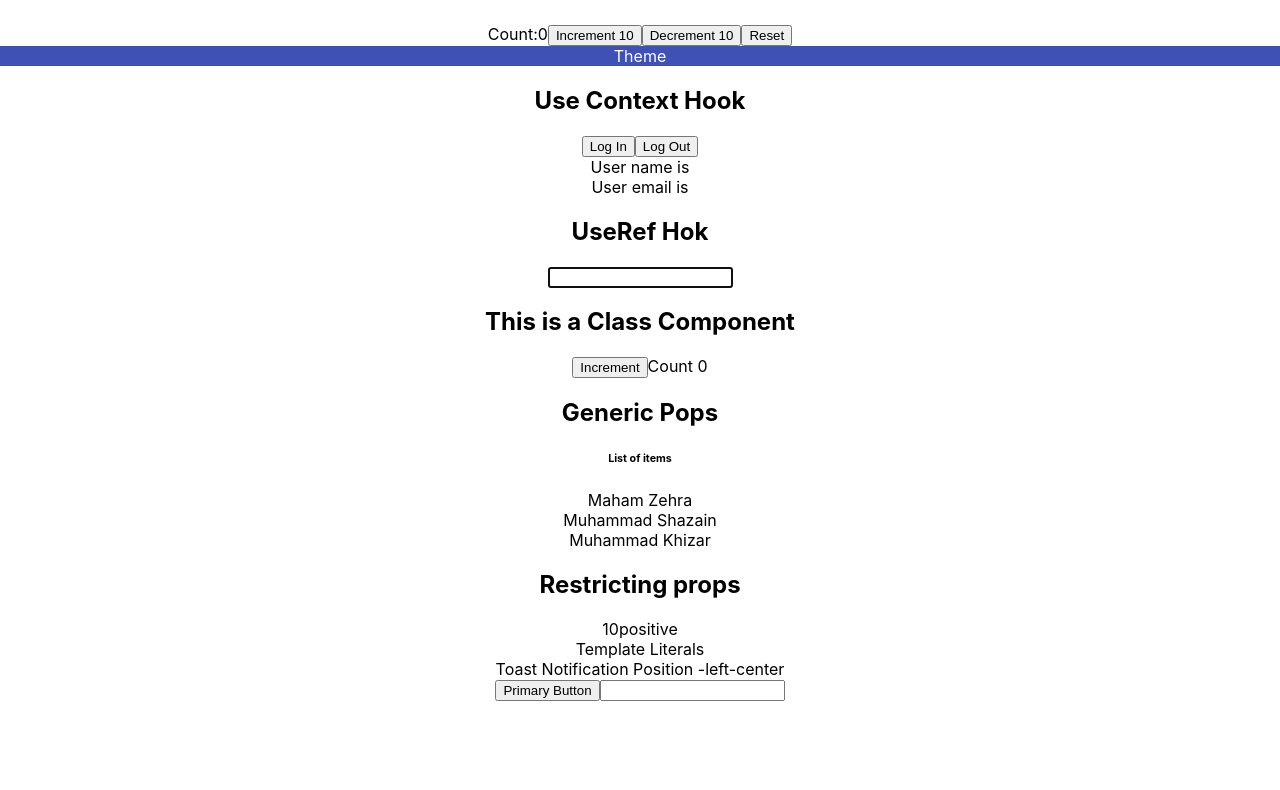
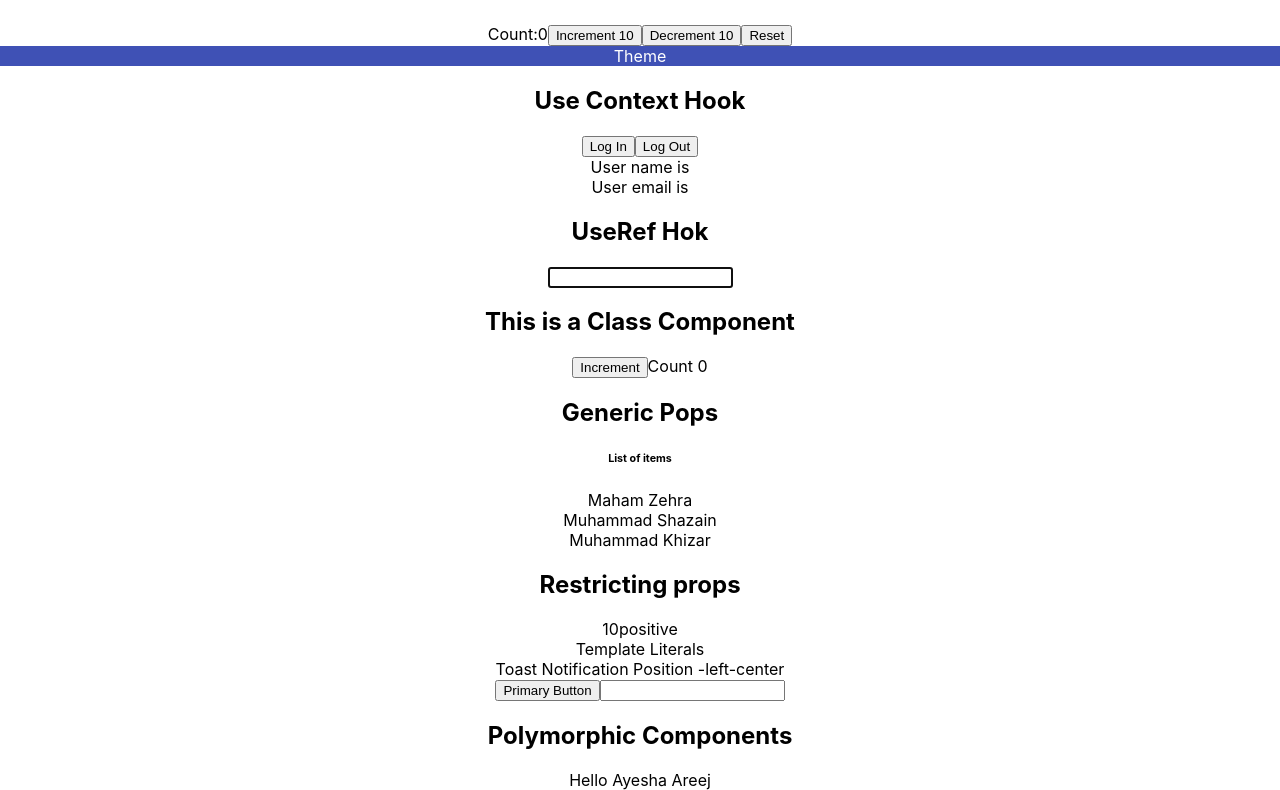
Before and after one commit to AyeshaAreej/TypeScriptPractice, a React (Create React App) app in the folder react-typescript-demo/: page / in a window 1280 px wide. Shown: the part 665-1455 px from the top of the page. Before the commit the page ends 1366 px from the top, so only its background shows below. Built offline with nearby package versions, Linux system fonts and the light colour scheme.

Commit message:
Polymorphic Components

```diff
--- a/react-typescript-demo/src/App.tsx
+++ b/react-typescript-demo/src/App.tsx
@@ -22,6 +22,7 @@
 import { Toast } from './template literals/Toast';
 import { CustomButton } from './html/Button';
 import { InputElement } from './html/Input';
+import { CustomComponent } from './html/CustomComponent';
 function App() {
 
   // creating object
@@ -108,8 +109,10 @@
       {/* Extracting a Component Prop Types */}
       <CustomButton  variant='primary' onClick={()=>console.log('Clicked')}>
        Primary Button
-      </CustomButton>
-      <InputElement/>
+       </CustomButton>
+       <InputElement/>
+       {/* Polymorphic Components */}
+       <CustomComponent name='Ayesha Areej' isLoggedIn/>
     </div>
   );
 }
--- /dev/null
+++ b/react-typescript-demo/src/html/CustomComponent.tsx
@@ -0,0 +1,12 @@
+import React from "react";
+import { Greet } from "../components/Greet";
+
+export const CustomComponent=(props:React.ComponentProps<typeof Greet>)=>{
+    return(
+        <div>
+            {/*Extracting and using prop types of Greet component  */}
+          <h2>Polymorphic Components</h2>
+              Hello  {props.name}
+        </div>
+    )
+}
```
